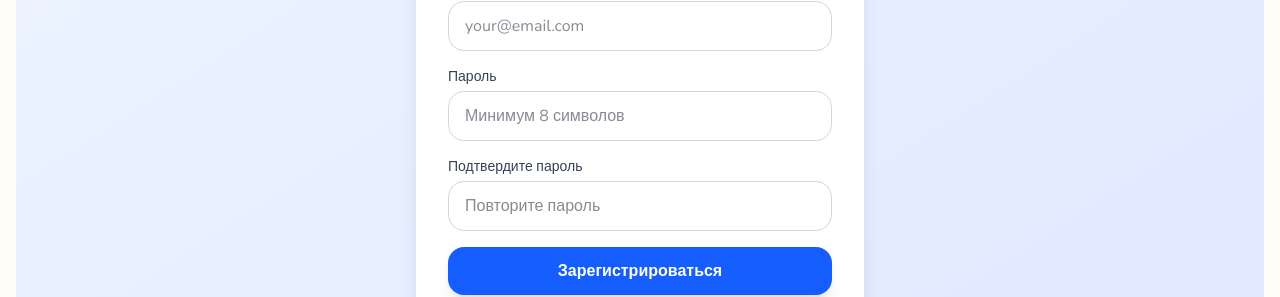
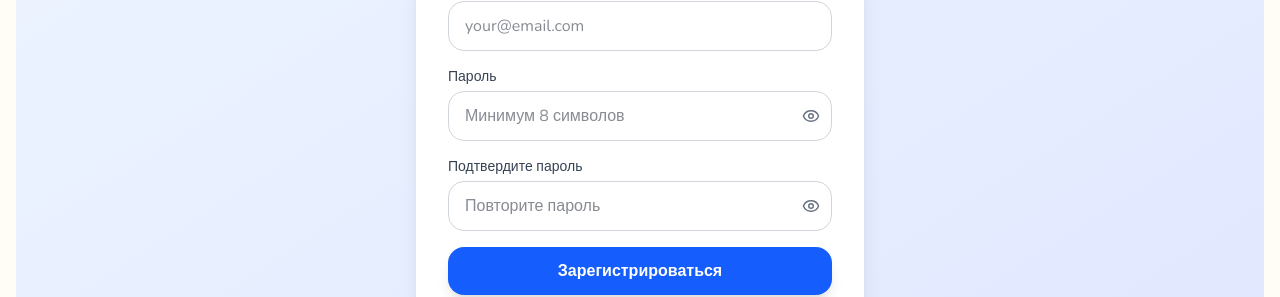
Before and after one commit to GhenovNik/clickmoji-shop, a Next.js app: page /register in a window 1280 px wide. Shown: the part 479-776 px from the top of the page. Built offline with nearby package versions, Linux system fonts and the light colour scheme; no server answers.

Commit message:
Add password visibility toggles on auth forms

```diff
--- a/src/app/login/page.tsx
+++ b/src/app/login/page.tsx
@@ -4,6 +4,7 @@ import { useEffect, useState, Suspense } from 'react';
 import { getProviders, signIn } from 'next-auth/react';
 import { useRouter, useSearchParams } from 'next/navigation';
 import Link from 'next/link';
+import { Eye, EyeOff } from 'lucide-react';
 
 function LoginForm() {
   const router = useRouter();
@@ -14,6 +15,7 @@ function LoginForm() {
   const [needsVerification, setNeedsVerification] = useState(false);
   const [resendStatus, setResendStatus] = useState<'idle' | 'sending' | 'sent' | 'error'>('idle');
   const [googleEnabled, setGoogleEnabled] = useState(false);
+  const [showPassword, setShowPassword] = useState(false);
 
   const registered = searchParams.get('registered');
   const verified = searchParams.get('verified');
@@ -228,14 +230,24 @@ function LoginForm() {
               <label htmlFor="password" className="block text-sm font-medium text-gray-700 mb-1">
                 Пароль
               </label>
+              <div className="relative">
                 <input
-                type="password"
+                  type={showPassword ? 'text' : 'password'}
                   id="password"
                   name="password"
                   required
-                className="w-full px-4 py-3 rounded-lg border border-gray-300 focus:ring-2 focus:ring-blue-500 focus:border-transparent transition-all text-gray-900"
+                  className="w-full px-4 py-3 pr-12 rounded-lg border border-gray-300 focus:ring-2 focus:ring-blue-500 focus:border-transparent transition-all text-gray-900"
                   placeholder="Ваш пароль"
                 />
+                <button
+                  type="button"
+                  onClick={() => setShowPassword((prev) => !prev)}
+                  className="absolute inset-y-0 right-0 px-3 text-gray-500 hover:text-gray-700 transition-colors"
+                  aria-label={showPassword ? 'Скрыть пароль' : 'Показать пароль'}
+                >
+                  {showPassword ? <EyeOff size={18} /> : <Eye size={18} />}
+                </button>
+              </div>
             </div>
 
             {error && (
--- a/src/app/register/page.tsx
+++ b/src/app/register/page.tsx
@@ -4,11 +4,14 @@ import { useState } from 'react';
 import { getPasswordValidationError } from '@/lib/validation/password';
 import { useRouter } from 'next/navigation';
 import Link from 'next/link';
+import { Eye, EyeOff } from 'lucide-react';
 
 export default function RegisterPage() {
   const router = useRouter();
   const [error, setError] = useState('');
   const [loading, setLoading] = useState(false);
+  const [showPassword, setShowPassword] = useState(false);
+  const [showConfirmPassword, setShowConfirmPassword] = useState(false);
 
   async function handleSubmit(e: React.FormEvent<HTMLFormElement>) {
     e.preventDefault();
@@ -99,14 +102,24 @@ export default function RegisterPage() {
               <label htmlFor="password" className="block text-sm font-medium text-gray-700 mb-1">
                 Пароль
               </label>
+              <div className="relative">
                 <input
-                type="password"
+                  type={showPassword ? 'text' : 'password'}
                   id="password"
                   name="password"
                   required
-                className="w-full px-4 py-3 rounded-lg border border-gray-300 focus:ring-2 focus:ring-blue-500 focus:border-transparent transition-all text-gray-900"
+                  className="w-full px-4 py-3 pr-12 rounded-lg border border-gray-300 focus:ring-2 focus:ring-blue-500 focus:border-transparent transition-all text-gray-900"
                   placeholder="Минимум 8 символов"
                 />
+                <button
+                  type="button"
+                  onClick={() => setShowPassword((prev) => !prev)}
+                  className="absolute inset-y-0 right-0 px-3 text-gray-500 hover:text-gray-700 transition-colors"
+                  aria-label={showPassword ? 'Скрыть пароль' : 'Показать пароль'}
+                >
+                  {showPassword ? <EyeOff size={18} /> : <Eye size={18} />}
+                </button>
+              </div>
             </div>
 
             <div>
@@ -116,14 +129,24 @@ export default function RegisterPage() {
               >
                 Подтвердите пароль
               </label>
+              <div className="relative">
                 <input
-                type="password"
+                  type={showConfirmPassword ? 'text' : 'password'}
                   id="confirmPassword"
                   name="confirmPassword"
                   required
-                className="w-full px-4 py-3 rounded-lg border border-gray-300 focus:ring-2 focus:ring-blue-500 focus:border-transparent transition-all text-gray-900"
+                  className="w-full px-4 py-3 pr-12 rounded-lg border border-gray-300 focus:ring-2 focus:ring-blue-500 focus:border-transparent transition-all text-gray-900"
                   placeholder="Повторите пароль"
                 />
+                <button
+                  type="button"
+                  onClick={() => setShowConfirmPassword((prev) => !prev)}
+                  className="absolute inset-y-0 right-0 px-3 text-gray-500 hover:text-gray-700 transition-colors"
+                  aria-label={showConfirmPassword ? 'Скрыть пароль' : 'Показать пароль'}
+                >
+                  {showConfirmPassword ? <EyeOff size={18} /> : <Eye size={18} />}
+                </button>
+              </div>
             </div>
 
             {error && (
```
Lines whose indentation alone changed are shown as unchanged.
